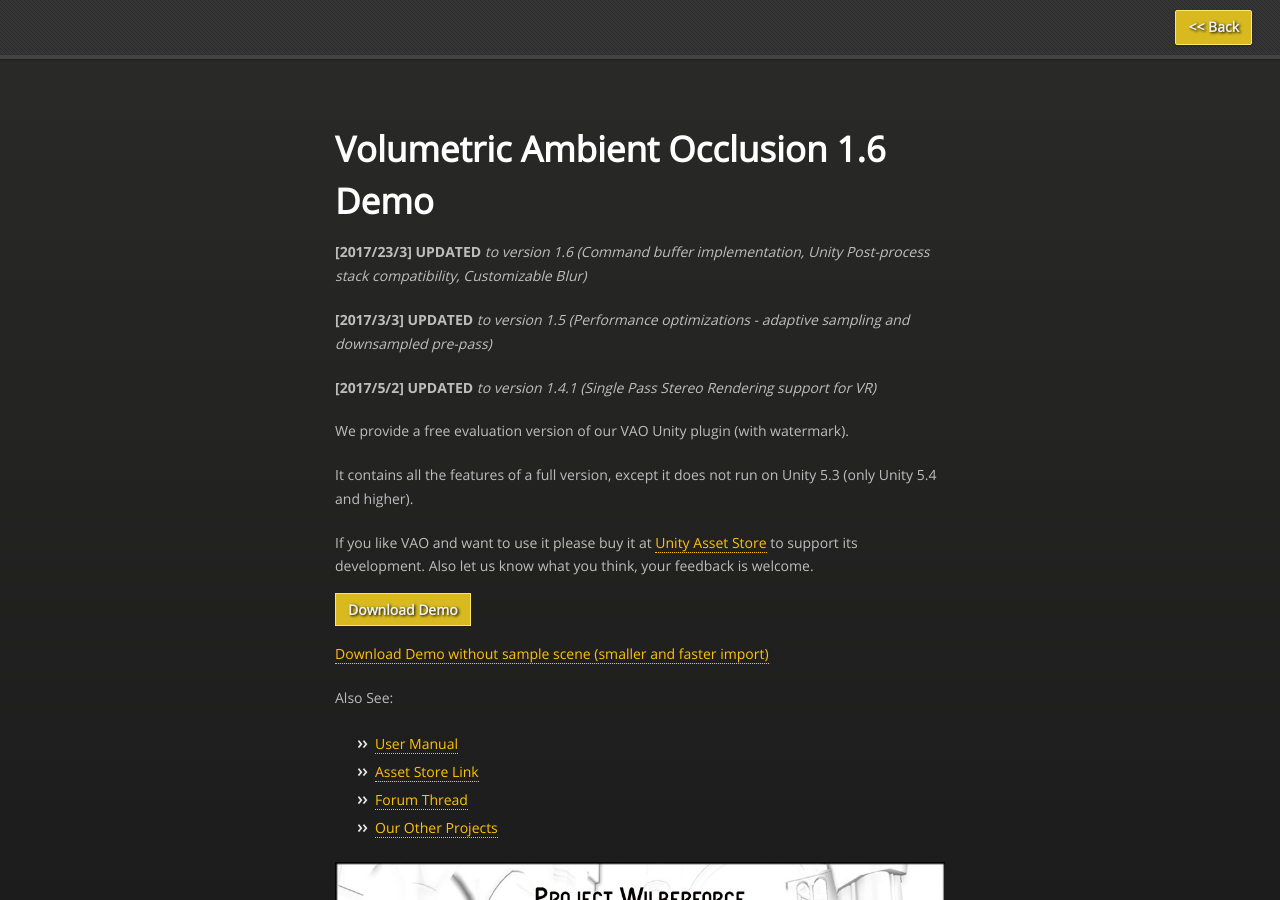
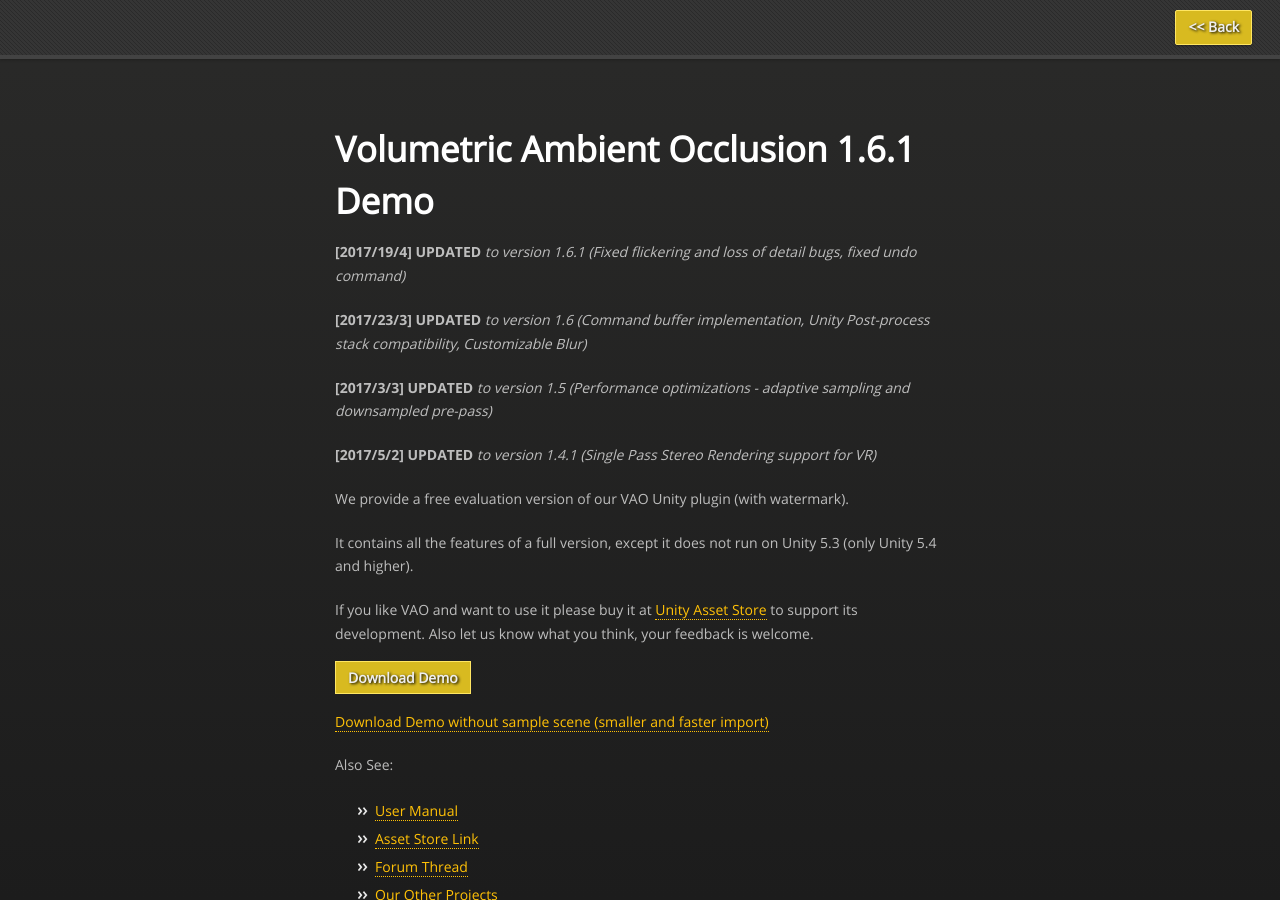
Before and after one commit to projectwilberforce/projectwilberforce.github.io, a Jekyll site: the page built from vaodemo/index.md, in a window 1280 px wide and 900 px high. Built offline with Jekyll 4.4.1, drawn with Linux system fonts in a browser that asks for light colours; nearby versions of some CDN libraries.

Commit message:
Links and change log to VAO Demo 1.6.1

```diff
--- a/vaodemo/index.md
+++ b/vaodemo/index.md
@@ -3,7 +3,9 @@ layout: vaodemo
 title: VAO Unity plugin Demo
 ---
 
-# Volumetric Ambient Occlusion 1.6 Demo
+# Volumetric Ambient Occlusion 1.6.1 Demo
+
+**[2017/19/4] UPDATED** *to version 1.6.1 (Fixed flickering and loss of detail bugs, fixed undo command)*
 
 **[2017/23/3] UPDATED** *to version 1.6 (Command buffer implementation, Unity Post-process stack compatibility, Customizable Blur)*
 
@@ -17,9 +19,9 @@ It contains all the features of a full version, except it does not run on Unity
 
 If you like VAO and want to use it please buy it at [Unity Asset Store](http://u3d.as/xzs) to support its development. Also let us know what you think, your feedback is welcome.
 
-<a href="https://projectwilberforce.github.io/vaodemo/VolumetricAmbientOcclusion_1_6_Demo.zip" class="downloadbtn">Download Demo</a>
+<a href="https://projectwilberforce.github.io/vaodemo/VolumetricAmbientOcclusion_1_6_1_Demo.zip" class="downloadbtn">Download Demo</a>
 
-<a href="https://projectwilberforce.github.io/vaodemo/VolumetricAmbientOcclusion_1_6_Demo_Small.zip">Download Demo without sample scene (smaller and faster import)</a>
+<a href="https://projectwilberforce.github.io/vaodemo/VolumetricAmbientOcclusion_1_6_1_Demo_Small.zip">Download Demo without sample scene (smaller and faster import)</a>
 
 Also See:
 
```
